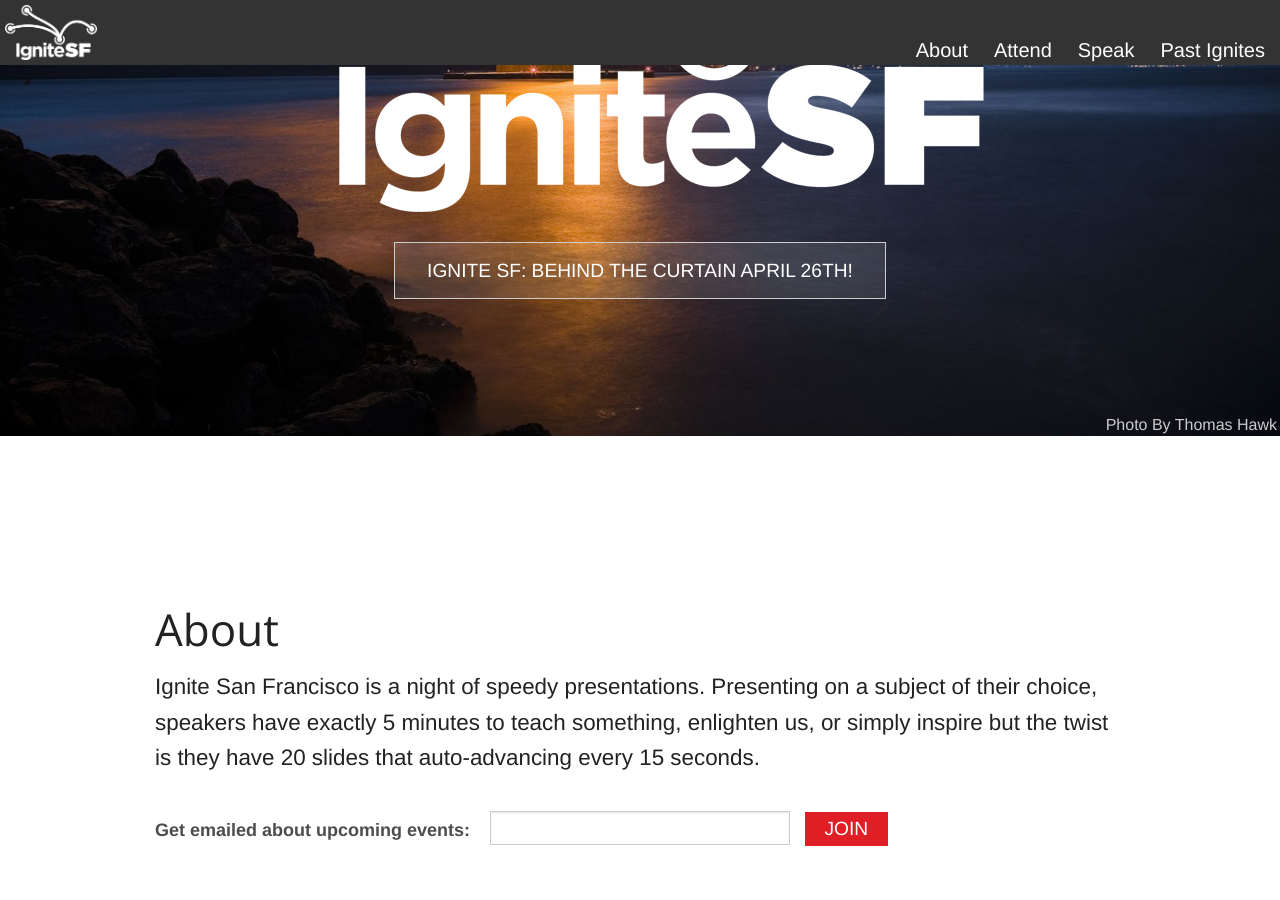
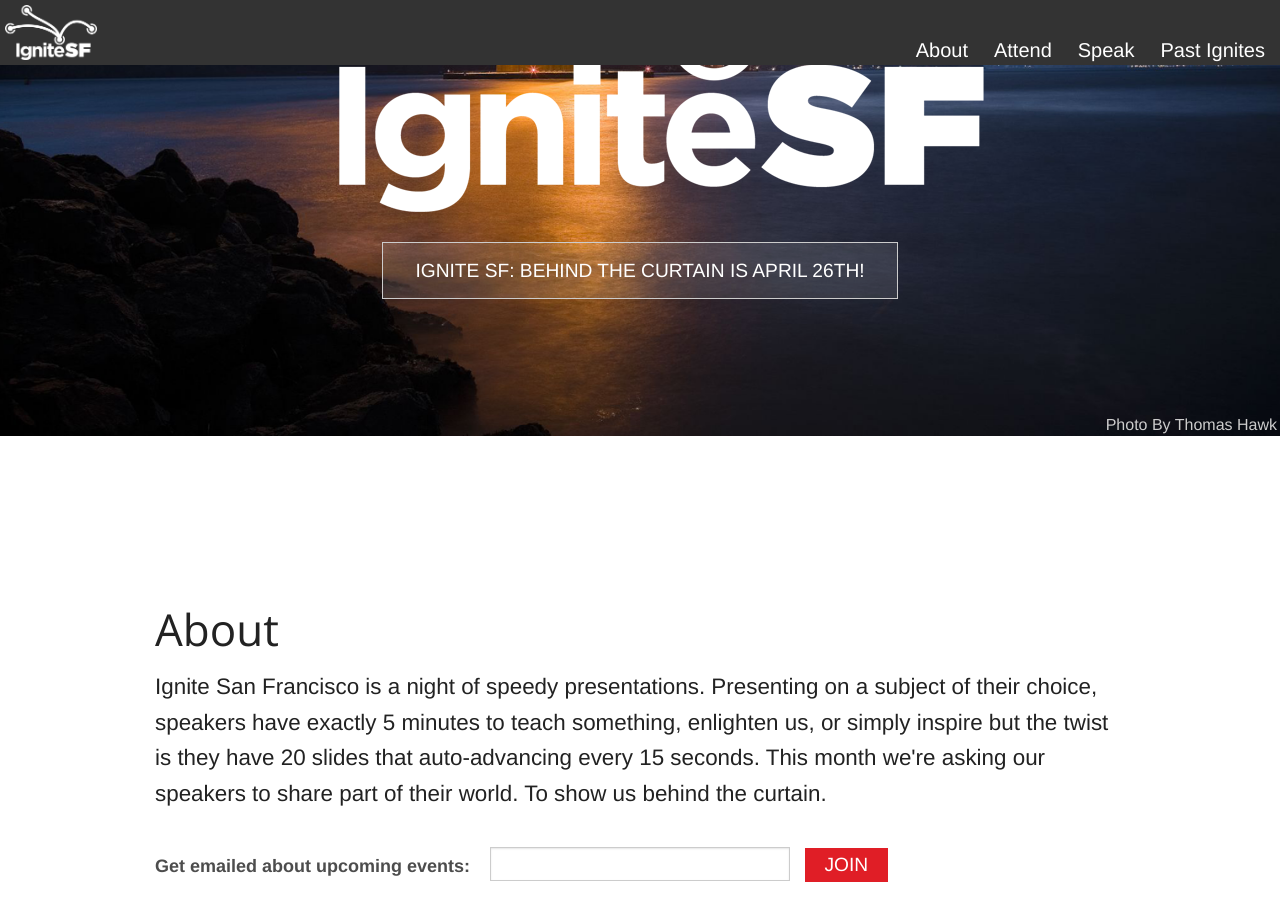
Before and after one commit to ignitesf/ignitesf.github.io, a Jekyll site: the page built from index.html, in a window 1280 px wide and 900 px high, scrolled down 349 px. Built offline with Jekyll 4.4.1, drawn with Linux system fonts in a browser that asks for light colours; Markdown is read by kramdown in place of the engine named in the settings.

```diff
--- a/index.html
+++ b/index.html
@@ -11,7 +11,7 @@ redirect_from:
 <div class="promo ">
   <div class='logo large'>
       <img src="/imgs/logo_white_large.png" /> <br />
-      <a href='/ignitesf11'><div class="button main">Ignite SF: Behind The Curtain April 26th!</div></a>
+      <a href='/ignitesf11'><div class="button main">Ignite SF: Behind The Curtain is April 26th!</div></a>
       <a class='attribution' href='https://www.flickr.com/photos/thomashawk/221827536/in/set-72157603703829094' target='_blank'>Photo By Thomas Hawk</a>
   </div>
 
@@ -24,7 +24,7 @@ redirect_from:
   <div class="row about">
     <div class="content large-12 large-centered columns">
       <h1 >About</h1>
-      <p>Ignite San Francisco is a night of speedy presentations. Presenting on a subject of their choice, speakers have exactly 5 minutes to teach something, enlighten us, or simply inspire but the twist is they have 20 slides that auto-advancing every 15 seconds.</p>
+      <p>Ignite San Francisco is a night of speedy presentations. Presenting on a subject of their choice, speakers have exactly 5 minutes to teach something, enlighten us, or simply inspire but the twist is they have 20 slides that auto-advancing every 15 seconds. This month we're asking our speakers to share part of their world. To show us behind the curtain. </p>
     </div>
     <div class="large-12 columns">
 
@@ -65,7 +65,7 @@ redirect_from:
       Doors at 7pm <br />
       Marine Memorial Theatre
       </p>
-    <a href="https://www.eventbrite.com/e/ignite-sf-11-tickets-16281142335"><div class="button">Get Tickets!</div></a>
+    <a href="https://www.eventbrite.com/e/ignite-sf-behind-the-curtain-tickets-23194843401"><div class="button">Get Tickets!</div></a>
     <div  data-magellan-destination="speak"></div>
   </div>
 
```
